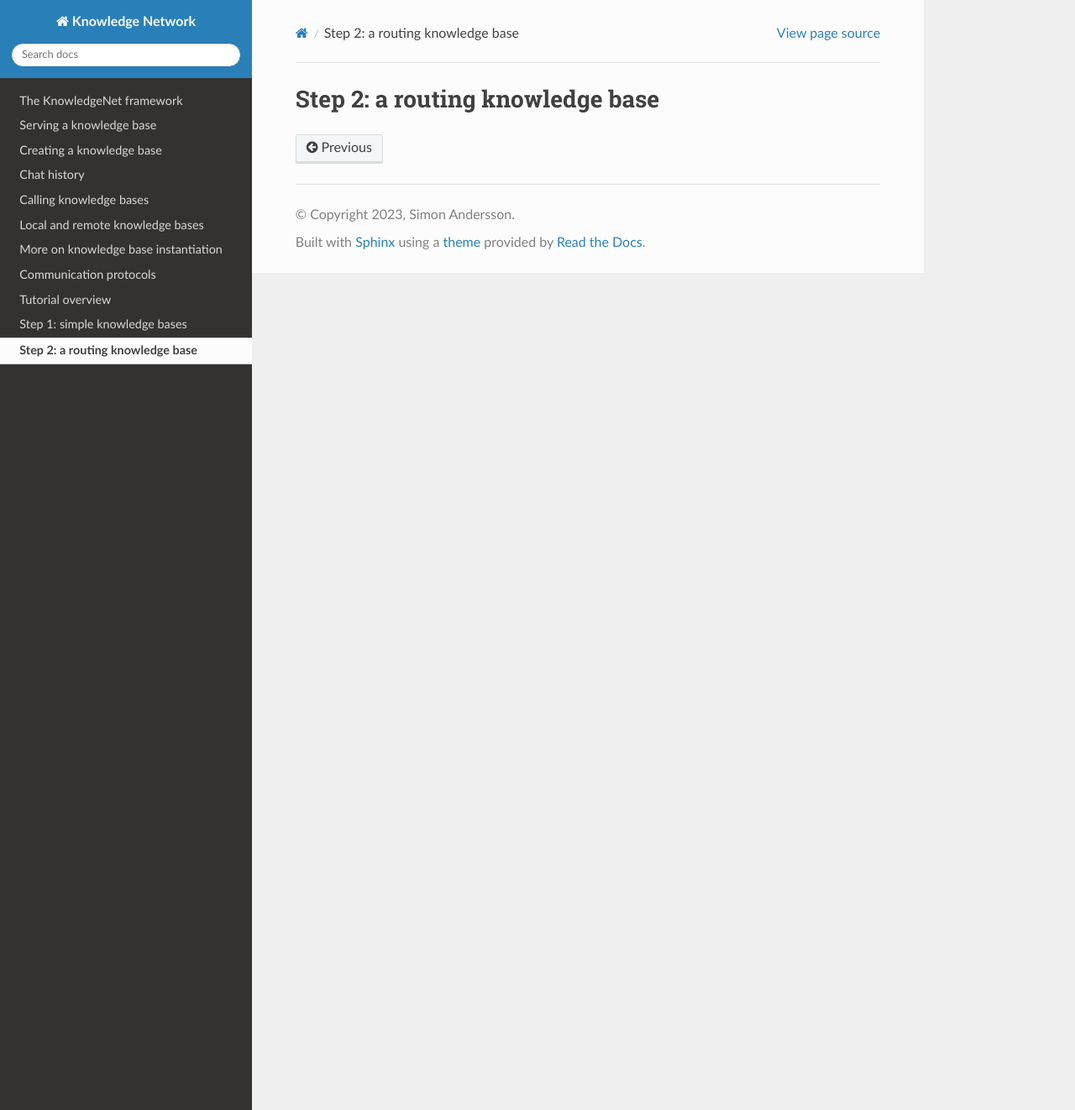
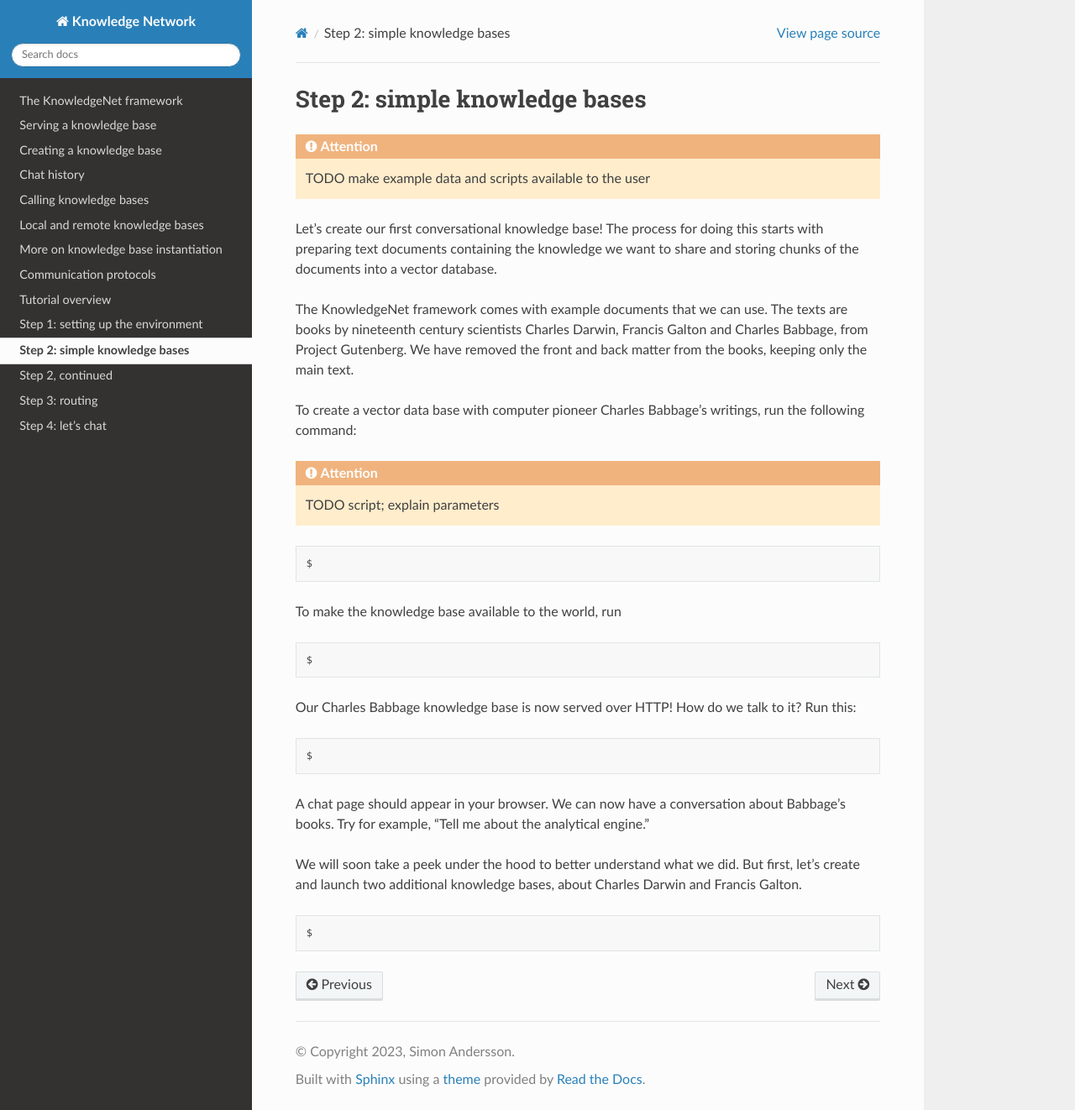
Before and after one commit to nilsdacke/knowledge_net, a Sphinx documentation site: the page built from docs/source/tutorial_2.rst, in a window 1280 px wide and 1322 px high. Shown: the whole window at 84% size. Built offline with Sphinx 7.4.7 and the Read the Docs theme 2.0.0, drawn with Linux system fonts in a browser that asks for light colours.

Commit message:
Continue with tutorial

```diff
--- a/docs/source/index.rst
+++ b/docs/source/index.rst
@@ -23,6 +23,9 @@ It is to Wikipedia, Google and ChatGPT what Bitcoin is to fiat currency and bank
    tutorial
    tutorial_1
    tutorial_2
+   tutorial_2b
+   tutorial_3
+   tutorial_4
 
 
 Reference
--- a/docs/source/tutorial_2.rst
+++ b/docs/source/tutorial_2.rst
@@ -1,4 +1,45 @@
 .. _tutorial_2:
 
-Step 2: a routing knowledge base
+Step 2: simple knowledge bases
 ================================
+
+..  attention::
+    TODO make example data and scripts available to the user
+
+Let's create our first conversational knowledge base! The process for doing this starts with preparing text documents
+containing the knowledge we want to share and storing chunks of the documents into a vector database.
+
+The KnowledgeNet framework comes with example documents that we can use. The texts are books by nineteenth century
+scientists Charles Darwin, Francis Galton and Charles Babbage, from Project Gutenberg. We have
+removed the front and back matter from the books, keeping only the main text.
+
+To create a vector data base with computer pioneer Charles Babbage's writings, run the following command:
+
+..  attention::
+    TODO script; explain parameters
+
+.. code-block:: bash
+
+   $
+
+To make the knowledge base available to the world, run
+
+.. code-block:: bash
+
+   $
+
+Our Charles Babbage knowledge base is now served over HTTP! How do we talk to it? Run this:
+
+.. code-block:: bash
+
+   $
+
+A chat page should appear in your browser. We can now have a conversation about Babbage's books. Try for example,
+"Tell me about the analytical engine."
+
+We will soon take a peek under the hood to better understand what we did. But first, let's create and launch two
+additional knowledge bases, about Charles Darwin and Francis Galton.
+
+.. code-block:: bash
+
+   $
--- /dev/null
+++ b/docs/source/tutorial_3.rst
@@ -0,0 +1,4 @@
+.. _tutorial_3:
+
+Step 3: routing
+================================
--- /dev/null
+++ b/docs/source/tutorial_4.rst
@@ -0,0 +1,4 @@
+.. _tutorial_4:
+
+Step 4: let's chat
+================================
```
Also changed, not shown: docs/source/tutorial_1.rst (+14 -1 lines), docs/source/tutorial_2b.rst (added, +11 -0 lines).
